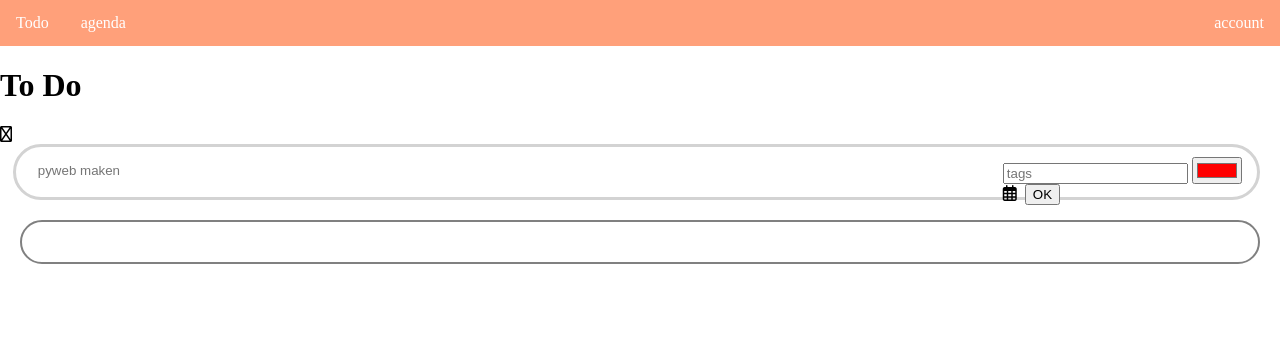
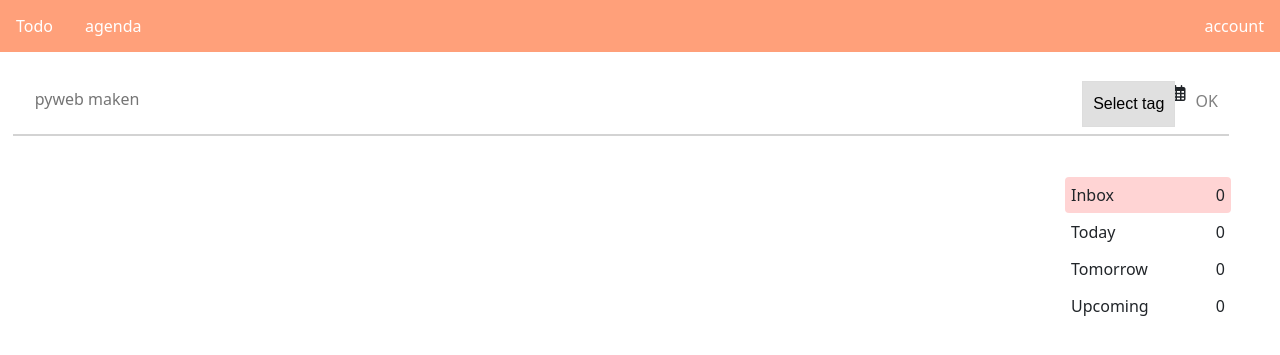
Before and after one commit to void-cc/todolistapp2, a Flask app: page / in a window 1280 px wide. Shown: the top 355 px of the page. Run offline with Flask 3, Linux system fonts and the light colour scheme; some libraries are stand-ins or nearby versions.

Commit message:
big styling updates

```diff
--- a/todolistapp-master/static/js/todo.js
+++ b/todolistapp-master/static/js/todo.js
@@ -6,7 +6,7 @@
         let todo_text = $('#toevoegen-todo').val();
         let todo_date = $('#toevoegen-todo-date').val();
         let todo_tag = $('#toevoegen-todo-tags').val();
-        let todo_tag_color = $('#toevoegen-todo-tags-color').val();
+        let todo_tag_color = $('#toevoegen-todo-tags').val();
         console.log(todo_text);
         console.log(todo_date);
         if (todo_date === ''){
@@ -122,54 +122,88 @@
     //receive details from server
     socket.on('refreshTodoList', function(msg) {
     console.log("Received message");
-        //console.log(msg);
     const jsonString = JSON.stringify(msg)
     let todo = JSON.parse(jsonString);
-        // for each todo item create a div element
     console.log('Printing todo');
-        //let form = '<form method="POST">';
-        //$("#todo-list").append(form);
+    let date = new Date();
+    let todayLength = 0;
+    let tomorrowLength = 0;
+    let upcomingLength = 0;
+
     for(let i = 0; i < Object.keys(todo).length; i++){
-    // if button exists with same todo id, remove it
         if($('#todo-id-' + todo[i].id).length){
             $('#todo-id-' + todo[i].id).remove();
         }
+
+
+        if (todo[i].todo_date === '0001-01-01 00:00:00'){
+            todo[i].todo_date = 'No due date';
+        }
+        else {
+            let todo_date = new Date(todo[i].todo_date);
+            let timeDiff = todo_date.getTime() - date.getTime();
+            let diffDays = Math.ceil(timeDiff / (1000 * 3600 * 24));
+            if (diffDays === 0){
+                todayLength++;
+            }
+            else if (diffDays === 1){
+                tomorrowLength++;
+            }
+            else if (diffDays > 1){
+                upcomingLength++;
+            }
+        }
+
         let todo_toggle_button;
         let todo_date;
         let todo_list;
+        let todo_text;
+
         if (todo[i].todo_done){
-                todo[i].todo_text = '<s>' + todo[i].todo_text + '</s>';
-                todo_toggle_button = '<button type="submit" class="todo-done" name="todo-done-back" value="' + todo[i].id + '">'
-                todo_list = "#todo-list-done";
+            todo_text = '<s><p class="todo-text">' + todo[i].todo_text + '</p></s>';
+            todo_toggle_button = '<button type="submit" id="todo-done-' + todo[i].id + '" class="todo-done" name="todo-done-back" value="' + todo[i].id + '"></button>';
         }
         else {
-                todo[i].todo_text = todo[i].todo_text;
-                todo_toggle_button = '<button type="submit" class="todo-done" name="todo-done" value="' + todo[i].id + '">'
-                todo_list = "#todo-list-undone";
+            todo_text = '<p class="todo-text">' + todo[i].todo_text + '</p>';
+            todo_toggle_button = '<button type="submit" id="todo-done-' + todo[i].id + '" class="todo-done" name="todo-done" value="' + todo[i].id + '"></button>';
         }
+
         if (todo[i].todo_date_overdue){
-                todo_date = '<p class="todo-date-due text-red">' + todo[i].todo_date + '</p>';
+            todo_date = '<p class="todo-text text-red">' + todo[i].todo_date + '</p>';
         }
         else {
             todo_date = '<p class="todo-date-due">' + todo[i].todo_date + '</p>';
         }
 
-            let todo_item = '<div id="todo-id-'+ todo[i].id + '" class="todo-item soft-border">' +
-                todo_toggle_button +
-                '</button><p class="todo-text"> ' + todo[i].todo_text + ' ' +
-                '</p>' +
+        let todo_item =
+            '<div id="todo-id-' + todo[i].id + '" class="todo-item soft-border">' +
+                todo_toggle_button + ' ' +
+                todo_text +
                 todo_date +
-                '<div class="tag" style="background-color:' + todo[i].todo_tags[1] + '"><p class="todo-text">' + todo[i].todo_tags[0] + '</p></div>\n' +
-                '<button type="submit" class="todo-edit fa-solid fa-pen" name="todo-edit" value="' + todo[i].id + '"' + '</button>' +
-                '<button type="submit" class="todo-delete fa fa-trash-o" name="todo-delete" value="' + todo[i].id + '">' +
-                '</button></div>';
-            $(todo_list).append(todo_item);
+                '<div id="at-the-end-todo">' +
+                    '<div class="tags">' +
+                        '<div class="tag" style="background-color:' + todo[i].todo_tags[1] + '">' +
+                            '<p class="tag"></p>' +
+                        '</div>' +
+                    '</div>' +
+                    '<button type="submit" class="todo-edit fa-solid fa-pen" name="todo-edit" value="' + todo[i].id + '"></button>' +
+                    '<button type="submit" class="todo-delete fa fa-trash-o" name="todo-delete" value="' + todo[i].id + '"></button>' +
+                '</div>' +
+            '</div>';
 
-            //console.log('cycle complete')
+        $('#todo-list-undone').append(todo_item);
     }
-        //let form_end = '</form>';
-        //$("#todo-list").append(form_end);
+
+    //update length of inbox
+    $('#inbox-length').text(Object.keys(todo).length);
+    $('#today-length').text(todayLength);
+    $('#tomorrow-length').text(tomorrowLength);
+    $('#upcoming-length').text(upcomingLength);
+
 });
+
+
+
     socket.on('updateTodoList', function(msg) {
         console.log("Received message");
         //console.log(msg);
@@ -186,3 +220,39 @@
         $('#todo-id-' + msg).remove();
     });
  });
+
+
+
+document.addEventListener("DOMContentLoaded", function() {
+  var selected = document.querySelector(".select-selected");
+  var items = document.querySelector(".select-items");
+  var hiddenInput = document.getElementById("toevoegen-todo-tags");
+
+  selected.addEventListener("click", function() {
+    items.classList.toggle("select-hide");
+    this.classList.toggle("select-arrow-active");
+  });
+
+  var options = items.getElementsByClassName("tag");
+  for (var i = 0; i < options.length; i++) {
+    options[i].parentNode.addEventListener("click", function() {
+      var value = this.querySelector(".tag").getAttribute("data-value");
+      selected.innerHTML = this.innerHTML;
+      selected.style.backgroundColor = this.querySelector(".tag").style.backgroundColor;
+      hiddenInput.value = value;
+      var sameAsSelected = items.getElementsByClassName("same-as-selected");
+      for (var j = 0; j < sameAsSelected.length; j++) {
+        sameAsSelected[j].classList.remove("same-as-selected");
+      }
+      this.classList.add("same-as-selected");
+      items.classList.add("select-hide");
+    });
+  }
+
+  document.addEventListener("click", function(event) {
+    if (!event.target.matches('.select-selected')) {
+      items.classList.add("select-hide");
+      selected.classList.remove("select-arrow-active");
+    }
+  });
+});
--- a/todolistapp-master/static/todo.css
+++ b/todolistapp-master/static/todo.css
@@ -1,11 +1,18 @@
+body {
+    z-index: 1;
+    overflow-x: hidden;
+}
+
 #todo-list {
             margin: 20px;
             padding: 20px;
-            border-style: solid;
-            border-color: gray;
             border-width: 2px;
             border-radius: 25px;
+    width: 80%;
+
         }
+
+
 
         .todo-text {
             display: inline;
@@ -19,21 +26,23 @@
         }
 
         .soft-border {
-            border-style: solid;
+            border-top-style: solid;
+            border-bottom-style: solid;
             border-color: lightgray;
             border-width: 2px;
         }
 
         .todo-item {
             padding: 6px;
-            margin: 6px;
+            margin: -2px;
+            align-items: center;
             justify-content: left;
         }
 
         .todo-edit {
-            position: absolute;
+
             margin-top: 3px;
-            right: 80px;
+
             background-color: transparent;
             border: none;
             color: grey;
@@ -44,8 +53,8 @@
         }
 
         .todo-delete {
-            position: absolute;
-            right: 60px;
+
+
             background-color: transparent;
             border: none;
             color: grey;
@@ -55,12 +64,19 @@
             color: red;
         }
 
+        #at-the-end-todo {
+            display: flex;
+            align-items: center;
+            float: right;
+            justify-content: end;
+        }
+
         .todo-done {
             border-radius: 500px;
             background-color: transparent;
             border-style: solid;
             border-color: gray;
-            border-width: 4px;
+            border-width: 2px;
             height: 20px;
             width: 20px;
         }
@@ -72,23 +88,30 @@
 
         .add-todo {
 
+            align-items: center;
             margin-left: 1%;
             padding-top: 10px;
             padding: 5px;
 
             padding-left: 20px;
             width: 95%;
-            height: 40px;
-            border-width: 3px;
-            border-style: solid;
+            height: 60px;
+            border-width: 2px;
+
+            border-bottom-style: solid;
             border-color: lightgray;
-            border-radius: 30px;
+
+
         }
 
         #toevoegen-todo {
-
             height: 35px;
             border: none;
+            width: 70%;
+        }
+
+        #toevoegen-todo:focus {
+            outline: None;
         }
 
         .text-red {
@@ -96,13 +119,13 @@
         }
 
         .datepicker-toggle {
-  display: inline-block;
+
   position: relative;
   width: 18px;
   height: 19px;
 }
 .datepicker-toggle-button {
-  position: absolute;
+
   left: 0;
   top: 0;
   width: 100%;
@@ -110,10 +133,16 @@
 }
 
 .todo-toevoegen-right {
-    display: inline;
+    display: flex;
+
+
+
     float: right;
-    margin-right: 10px;
-    margin-top: 5px;
+
+}
+
+#toevoegen-todo-tags-color {
+
 }
 
 
@@ -138,8 +167,91 @@
   cursor: pointer;
 }
 
+.tags {
+    padding-right: 10px;
+}
+
 .tag {
     border-radius: 25px;
     width: 40px;
-    display: inline;
+    height: 10px;
+
 }
+
+
+/* Style the custom select container */
+.custom-select {
+    margin-right: 10px;
+    right: 7.4%;
+    z-index: 2;
+  position: absolute;
+  font-family: Arial;
+}
+
+/* Style the select-selected element */
+.select-selected {
+  background-color: #e0e0e0;
+  padding: 10px;
+  border: 1px solid #ddd;
+  cursor: pointer;
+}
+
+/* Style the items (options), including the selected item */
+.select-items div, .select-selected {
+  color: black;
+    display: flex;
+  padding: 10px;
+  cursor: pointer;
+    z-index: 4;
+    justify-content: center;
+}
+
+/* Hide the items when the select box is closed */
+.select-hide {
+  display: none;
+}
+
+/* Style the items (options) when they are being displayed */
+.select-items div:hover, .same-as-selected {
+  background-color: #d1d1d1;
+}
+
+#toevoegen-todo-button {
+    background-color: transparent;
+    border: none;
+    color: grey;
+    height: 40px;
+}
+
+#navbar2 {
+    margin-top: 40px;
+    width: 15%;
+    z-index: 1;
+}
+
+.body-todo {
+
+    z-index: 1;
+    position: relative;
+    width: 100%;
+}
+
+.todo-navbar-item {
+            padding: 6px;
+            margin: 1px;
+            align-items: center;
+            justify-content: left;
+    border-radius: 4px;
+        }
+
+        .todo-navbar-item:hover {
+            background-color: #f0f0f0;
+        }
+
+.todo-navbar-item.selected {
+    background-color: rgba(255, 204, 204, 0.84);
+}
+
+.todo-navbar-text {
+    margin-bottom: 0;
+}
--- a/todolistapp-master/templates/basis.html
+++ b/todolistapp-master/templates/basis.html
@@ -1,6 +1,8 @@
 <!DOCTYPE html>
 <html lang="en">
 <head>
+    <link href="https://cdn.jsdelivr.net/npm/bootstrap@5.3.3/dist/css/bootstrap.min.css" rel="stylesheet" integrity="sha384-QWTKZyjpPEjISv5WaRU9OFeRpok6YctnYmDr5pNlyT2bRjXh0JMhjY6hW+ALEwIH" crossorigin="anonymous">
+    <script src="https://cdn.jsdelivr.net/npm/bootstrap@5.3.3/dist/js/bootstrap.bundle.min.js" integrity="sha384-YvpcrYf0tY3lHB60NNkmXc5s9fDVZLESaAA55NDzOxhy9GkcIdslK1eN7N6jIeHz" crossorigin="anonymous"></script>
     <link rel="stylesheet" href="https://cdnjs.cloudflare.com/ajax/libs/font-awesome/4.7.0/css/font-awesome.min.css">
     <meta charset="UTF-8">
     <script src="https://cdnjs.cloudflare.com/ajax/libs/jquery/3.5.1/jquery.min.js" integrity="sha512-bLT0Qm9VnAYZDflyKcBaQ2gg0hSYNQrJ8RilYldYQ1FxQYoCLtUjuuRuZo+fjqhx/qtq/1itJ0C2ejDxltZVFg==" crossorigin="anonymous"></script>
--- a/todolistapp-master/templates/index.html
+++ b/todolistapp-master/templates/index.html
@@ -7,15 +7,42 @@
 {% endblock %}
 
 {% block content %}
-    <h1>To Do</h1><i class="fa-regular fa-plane"></i>
+    <br>
     <div class="add-todo">
         <form id="add-todo-form">
             <input type="text" id="toevoegen-todo" name="toevoegen" placeholder="pyweb maken">
             <div class="todo-toevoegen-right">
-                <div class="tags">
-                    <input type="text" id="toevoegen-todo-tags" name="toevoegen-tags" placeholder="tags">
-                    <input type="color" id="toevoegen-todo-tags-color" name="toevoegen-color" value="#ff0000">
+                <div class="custom-select">
+                  <div class="select-selected">Select tag</div>
+                  <div class="select-items select-hide">
+                    <div style="background-color: whitesmoke;">
+                      <div class="tag" data-value="red" style="background-color:red;">
+                        <p class="tag"></p>
                       </div>
+                    </div>
+                    <div style="background-color: whitesmoke;">
+                      <div class="tag" data-value="green" style="background-color:green;">
+                        <p class="tag"></p>
+                      </div>
+                    </div>
+                    <div style="background-color: whitesmoke;">
+                      <div class="tag" data-value="blue" style="background-color:blue;">
+                        <p class="tag"></p>
+                      </div>
+                    </div>
+                    <div style="background-color: whitesmoke;">
+                      <div class="tag" data-value="orange" style="background-color:orange;">
+                        <p class="tag"></p>
+                      </div>
+                    </div>
+                    <div style="background-color: whitesmoke;">
+                      <div class="tag" data-value="purple" style="background-color:purple;">
+                        <p class="tag"></p>
+                      </div>
+                    </div>
+                  </div>
+    </div>
+    <input type="hidden" id="toevoegen-todo-tags" name="toevoegen-tag" value="">
                 <span class="datepicker-toggle">
                     <span class="fa-regular fa-calendar-days"></span>
                     <input type="datetime-local" id="toevoegen-todo-date" class="datepicker-input" name="toevoegen-date" value="{{ todo_time }}">
@@ -25,7 +52,8 @@
                 </div>
         </form>
     </div>
-    <div id="todo-list">
+    <div class="row body-todo">
+    <div id="todo-list" class=" col-lg-8">
     <form id='todo-list-undone'>
     {% for todo in todolist %}
         <div id='todo-id-{{ todo.id }}' class="todo-item soft-border">
@@ -38,23 +66,46 @@
             {% if todo.todo_date_overdue %}
             <p class="todo-text text-red">{{ todo.todo_date }}</p>
             {% else %}
-            <p class="todo-text">{{ todo.todo_date }}</p>
+            <p class="todo-date-due">{{ todo.todo_date }}</p>
             {% endif %}
-            <div class="tag" style="background-color:{{ todo.todo_tags[1] }}"><p class="todo-text">{{ todo.todo_tags[0] }}</p></div>
+            <div id="at-the-end-todo" class="">
+                <div class="tags">
+                    <div class="tag" style="background-color:{{ todo.todo_tags[1] }}"><p class="tag"></p></div>
+                </div>
+
+                <button type="submit" class="todo-edit fa-solid fa-pen" name="todo-edit" value="{{ todo.id }}"></button>
+
                 <button type="submit" class="todo-delete fa fa-trash-o" name="todo-delete" value="{{ todo.id }}"></button>
+            </div>
         </div>
 
     {% endfor %}
     </form>
-    <form id='todo-list-done'>
-    {% for todo in todolistdone %}
-        <div class="todo-item soft-border">
-            <button type="submit" class="todo-done" name="todo-done-back" value="{{ loop.index }}"></button>
-            <s><p class="todo-text">{{ todo }}</p></s>
-            <button type="submit" class="todo-delete fa fa-trash-o" name="todo-done-delete" value="{{ loop.index }}"></button>
+
+    </div>
+    <div id="navbar2" class="col-xs-4">
+        <!--  inbox (this page) -->
+        <div class="d-flex justify-content-between todo-navbar-item selected">
+            <p class="todo-navbar-text">Inbox</p>
+            <p id="inbox-length" class="todo-navbar-text right">{{ todolist|length }}</p>
         </div>
 
-    {% endfor %}
-    </form>
+        <!-- today/tomorrow -->
+        <div class="d-flex justify-content-between todo-navbar-item">
+            <p class="todo-navbar-text">Today</p>
+            <p id="today-length" class="todo-navbar-text right">0</p>
+        </div>
+
+        <div class="d-flex justify-content-between todo-navbar-item">
+            <p class="todo-navbar-text">Tomorrow</p>
+            <p id="tomorrow-length" class="todo-navbar-text right">0</p>
+        </div>
+
+        <!-- upcoming -->
+        <div class="d-flex justify-content-between todo-navbar-item">
+            <p class="todo-navbar-text">Upcoming</p>
+            <p id="upcoming-length" class="todo-navbar-text right">0</p>
+        </div>
+    </div>
     </div>
 {% endblock %}
```
Lines whose indentation alone changed are shown as unchanged.
